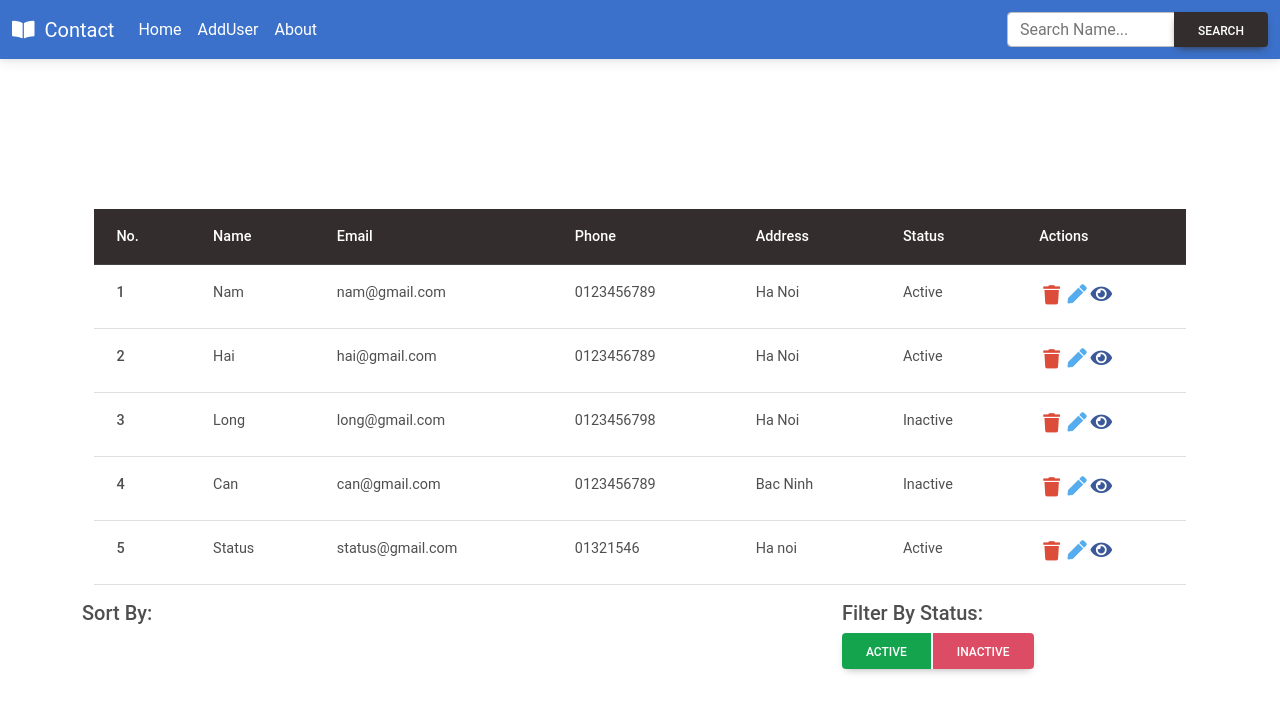
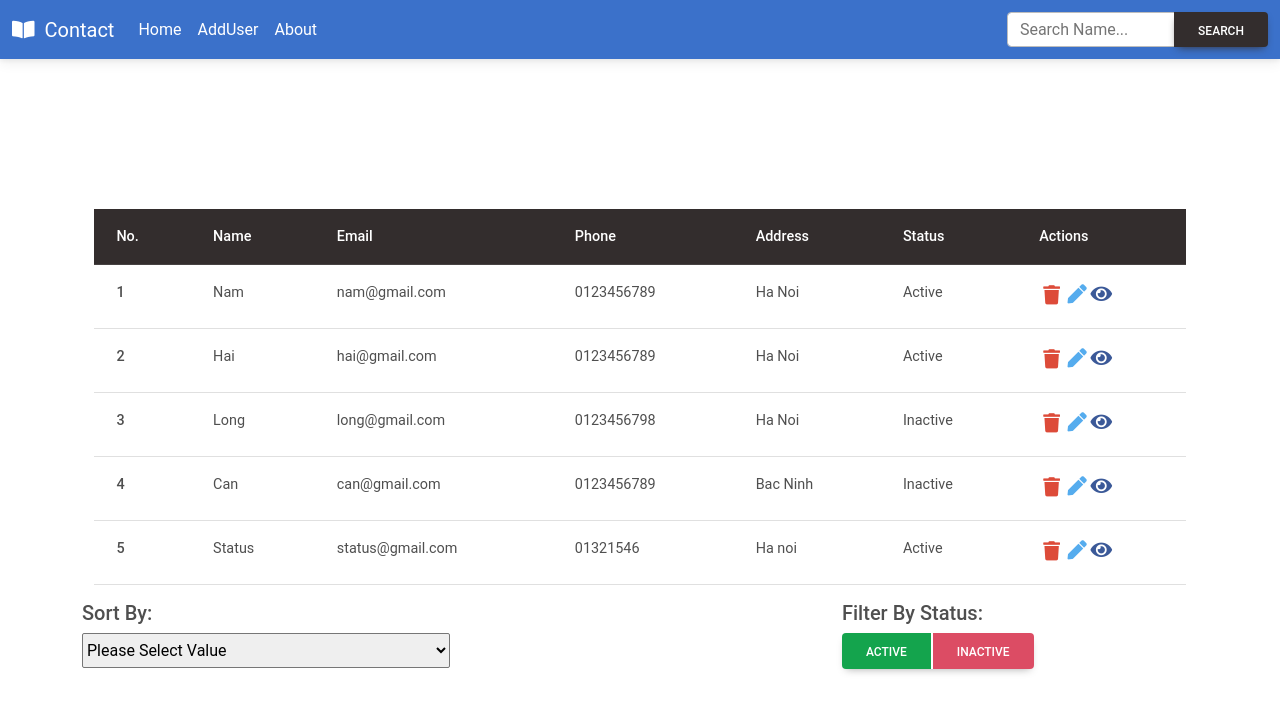
Before and after one commit to NamNguyenGit/Redux-Saga, a React (Create React App) app: page / in a window 1280 px wide. Shown: the top 712 px of the page. Built offline with nearby package versions, Linux system fonts and the light colour scheme; data requests are answered from the project's data file.

Commit message:
Sort FIlter

```diff
--- a/src/pages/Home.js
+++ b/src/pages/Home.js
@@ -1,9 +1,10 @@
 import { useDispatch, useSelector } from "react-redux";
-import { useEffect } from "react";
+import { useEffect, useState } from "react";
 import {
   loadUsersStart,
   deleteUserStart,
   filterUserStart,
+  sortUserStart,
 } from "../redux/actions";
 import {
   MDBTable,
@@ -20,10 +21,13 @@ import {
 } from "mdb-react-ui-kit";
 import { Link } from "react-router-dom";
 import { toast } from "react-toastify";
+import { sortUsersApi } from "../redux/api";
 
 const Home = () => {
   const dispatch = useDispatch();
   const { users, loading, error } = useSelector((state) => state.data);
+  const sortOption = ["Name", "Email", "Phone", "Address", "Status"];
+  const [sortValue, setSortValue] = useState("");
 
   useEffect(() => {
     dispatch(loadUsersStart());
@@ -54,6 +58,22 @@ const Home = () => {
 
   const onFilterChange = (value) => {
     dispatch(filterUserStart(value));
+  };
+
+  const onSortChange = (e) => {
+    let sortValue = e.target.value
+      .toLowerCase()
+      .split(" ")
+      .map((s) => s.charAt(0).toUpperCase() + s.substring(1))
+      .join(" ");
+
+    if (sortOption.includes(sortValue)) {
+      setSortValue(e.target.value);
+      dispatch(sortUserStart(e.target.value));
+    } else {
+      dispatch(loadUsersStart());
+      setSortValue("");
+    }
   };
 
   return (
@@ -116,7 +136,7 @@ const Home = () => {
                           size="lg"
                         />
                       </MDBTooltip>
-                    </Link>{" "}
+                    </Link>
                   </td>
                 </tr>
               </MDBTableBody>
@@ -126,6 +146,18 @@ const Home = () => {
       <MDBRow>
         <MDBCol size="8">
           <h5>Sort By:</h5>
+          <select
+            style={{ width: "50%", borderRadius: "2px", height: "35px" }}
+            value={sortValue}
+            onChange={onSortChange}
+          >
+            <option>Please Select Value</option>
+            {sortOption.map((item, i) => (
+              <option value={item.toLowerCase()} key={i}>
+                {item}
+              </option>
+            ))}
+          </select>
         </MDBCol>
         <MDBCol size="4">
           <h5>Filter By Status:</h5>
--- a/src/redux/actionTypes.js
+++ b/src/redux/actionTypes.js
@@ -1,23 +1,27 @@
-export const LOAD_USERS_START = "LOAD_USERS_START"
-export const LOAD_USERS_SUCCESS = "LOAD_USERS_SUCCESS"
-export const LOAD_USERS_ERROR = "LOAD_USERS_ERROR"
+export const LOAD_USERS_START = "LOAD_USERS_START";
+export const LOAD_USERS_SUCCESS = "LOAD_USERS_SUCCESS";
+export const LOAD_USERS_ERROR = "LOAD_USERS_ERROR";
 
-export const CREATE_USER_START = "CREATE_USER_START"
-export const CREATE_USER_SUCCESS = "CREATE_USER_SUCCESS"
-export const CREATE_USER_ERROR = "CREATE_USER_ERROR"
+export const CREATE_USER_START = "CREATE_USER_START";
+export const CREATE_USER_SUCCESS = "CREATE_USER_SUCCESS";
+export const CREATE_USER_ERROR = "CREATE_USER_ERROR";
 
-export const DELETE_USER_START = "DELETE_USER_START"
-export const DELETE_USER_SUCCESS = "DELETE_USER_SUCCESS"
-export const DELETE_USER_ERROR = "DELETE_USER_ERROR"
+export const DELETE_USER_START = "DELETE_USER_START";
+export const DELETE_USER_SUCCESS = "DELETE_USER_SUCCESS";
+export const DELETE_USER_ERROR = "DELETE_USER_ERROR";
 
-export const UPDATE_USER_START = "UPDATE_USER_START"
-export const UPDATE_USER_SUCCESS = "UPDATE_USER_SUCCESS"
-export const UPDATE_USER_ERROR = "UPDATE_USER_ERROR"
+export const UPDATE_USER_START = "UPDATE_USER_START";
+export const UPDATE_USER_SUCCESS = "UPDATE_USER_SUCCESS";
+export const UPDATE_USER_ERROR = "UPDATE_USER_ERROR";
 
-export const SEARCH_USER_START = "SEARCH_USER_START"
-export const SEARCH_USER_SUCCESS = "SEARCH_USER_SUCCESS"
-export const SEARCH_USER_ERROR = "SEARCH_USER_ERROR"
+export const SEARCH_USER_START = "SEARCH_USER_START";
+export const SEARCH_USER_SUCCESS = "SEARCH_USER_SUCCESS";
+export const SEARCH_USER_ERROR = "SEARCH_USER_ERROR";
 
-export const FILTER_USER_START = "FILTER_USER_START"
-export const FILTER_USER_SUCCESS = "FILTER_USER_SUCCESS"
-export const FILTER_USER_ERROR = "FILTER_USER_ERROR"
+export const FILTER_USER_START = "FILTER_USER_START";
+export const FILTER_USER_SUCCESS = "FILTER_USER_SUCCESS";
+export const FILTER_USER_ERROR = "FILTER_USER_ERROR";
+
+export const SORT_USER_START = "SORT_USER_START";
+export const SORT_USER_SUCCESS = "SORT_USER_SUCCESS";
+export const SORT_USER_ERROR = "SORT_USER_ERROR";
--- a/src/redux/actions.js
+++ b/src/redux/actions.js
@@ -86,3 +86,18 @@ export const filterUserError = (error) => ({
   type: types.FILTER_USER_ERROR,
   payload: error,
 });
+
+export const sortUserStart = (value) => ({
+  type: types.SORT_USER_START,
+  payload: value,
+});
+
+export const sortUserSuccess = (users) => ({
+  type: types.SORT_USER_SUCCESS,
+  payload: users,
+});
+
+export const sortUserError = (error) => ({
+  type: types.SORT_USER_ERROR,
+  payload: error,
+});
--- a/src/redux/api.js
+++ b/src/redux/api.js
@@ -17,3 +17,6 @@ export const searchUsersApi = async (query) =>
 
 export const filterUsersApi = async (value) =>
   await axios.get(`http://localhost:5000/users?status=${value}`);
+
+export const sortUsersApi = async (value) =>
+  await axios.get(`http://localhost:5000/users?_sort=${value}&_order=asc`);
--- a/src/redux/reducer.js
+++ b/src/redux/reducer.js
@@ -15,6 +15,7 @@ const usersReducer = (state = initialState, action) => {
     case types.UPDATE_USER_START:
     case types.SEARCH_USER_START:
     case types.FILTER_USER_START:
+    case types.SORT_USER_START:
       return {
         ...state,
         loading: true,
@@ -22,6 +23,7 @@ const usersReducer = (state = initialState, action) => {
     case types.LOAD_USERS_SUCCESS:
     case types.SEARCH_USER_SUCCESS:
     case types.FILTER_USER_SUCCESS:
+    case types.SORT_USER_SUCCESS:
       return {
         ...state,
         loading: false,
@@ -45,6 +47,7 @@ const usersReducer = (state = initialState, action) => {
     case types.UPDATE_USER_ERROR:
     case types.SEARCH_USER_ERROR:
     case types.FILTER_USER_ERROR:
+    case types.SORT_USER_ERROR:
       return {
         ...state,
         loading: false,
--- a/src/redux/userSagas.js
+++ b/src/redux/userSagas.js
@@ -22,6 +22,8 @@ import {
   searchUserError,
   filterUserSuccess,
   filterUserError,
+  sortUserSuccess,
+  sortUserError,
 } from "./actions";
 import * as types from "./actionTypes";
 import {
@@ -31,6 +33,7 @@ import {
   updateUserApi,
   searchUsersApi,
   filterUsersApi,
+  sortUsersApi,
 } from "./api";
 
 function* onLoadUsersStartAsync() {
@@ -101,6 +104,17 @@ function* onFilterUsersStartAsync({ payload: value }) {
   }
 }
 
+function* onSortUsersStartAsync({ payload: value }) {
+  try {
+    const response = yield call(sortUsersApi,value);
+    if (response.status === 200) {
+      yield put(sortUserSuccess(response.data));
+    }
+  } catch (e) {
+    yield put(sortUserError(e.response.data));
+  }
+}
+
 function* onLoadUsers() {
   yield takeEvery(types.LOAD_USERS_START, onLoadUsersStartAsync);
 }
@@ -121,6 +135,10 @@ function* onFilterUsers() {
   yield takeLatest(types.FILTER_USER_START, onFilterUsersStartAsync);
 }
 
+function* onSortUsers() {
+  yield takeLatest(types.SORT_USER_START, onSortUsersStartAsync);
+}
+
 function* onDeleteUsers() {
   while (true) {
     const { payload: userId } = yield take(types.DELETE_USER_START);
@@ -134,7 +152,8 @@ const userSagas = [
   fork(onDeleteUsers),
   fork(onUpdateUsers),
   fork(onSearchUsers),
-  fork(onFilterUsers)
+  fork(onFilterUsers),
+  fork(onSortUsers)
 ];
 
 export default function* rootSaga() {
```
